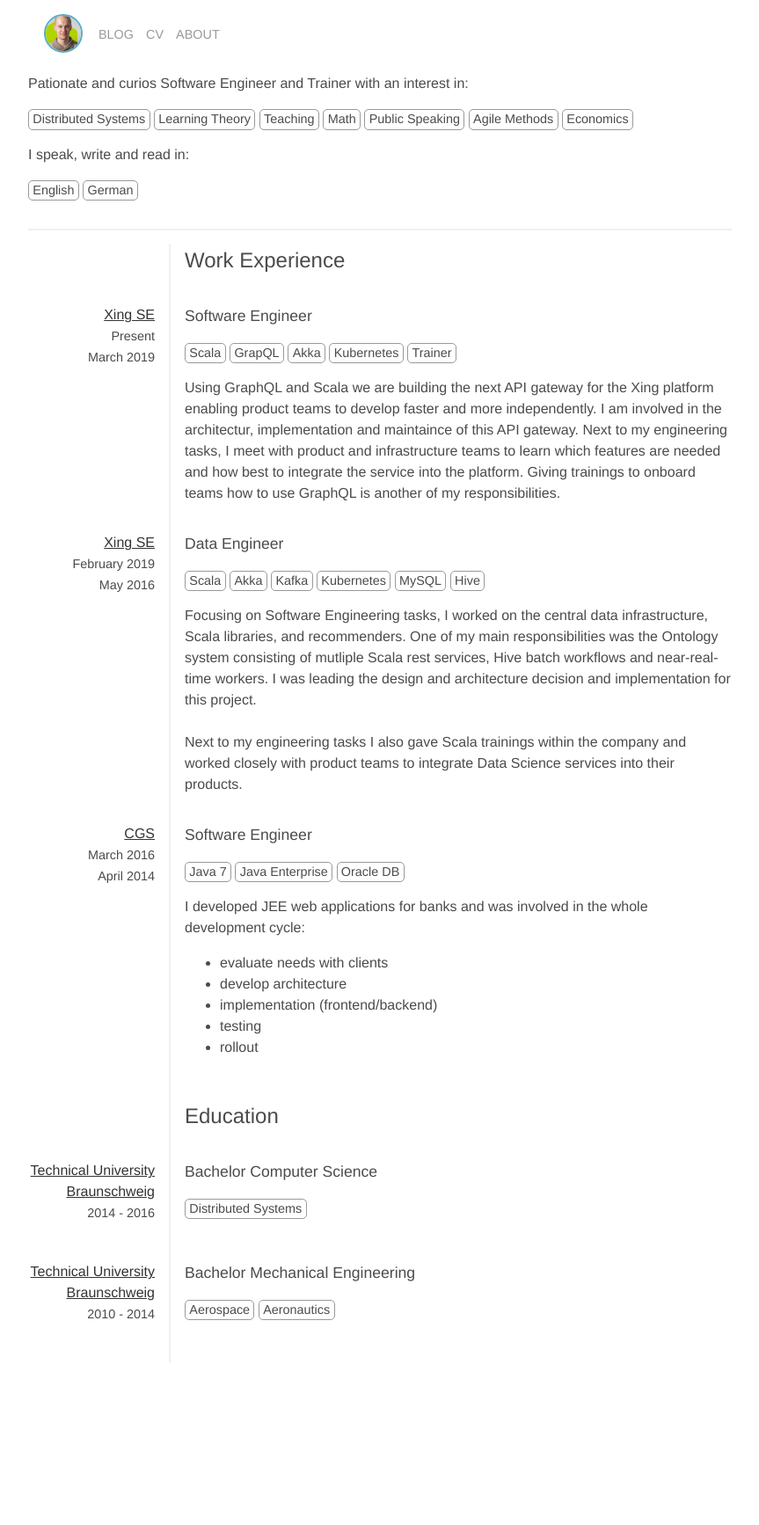
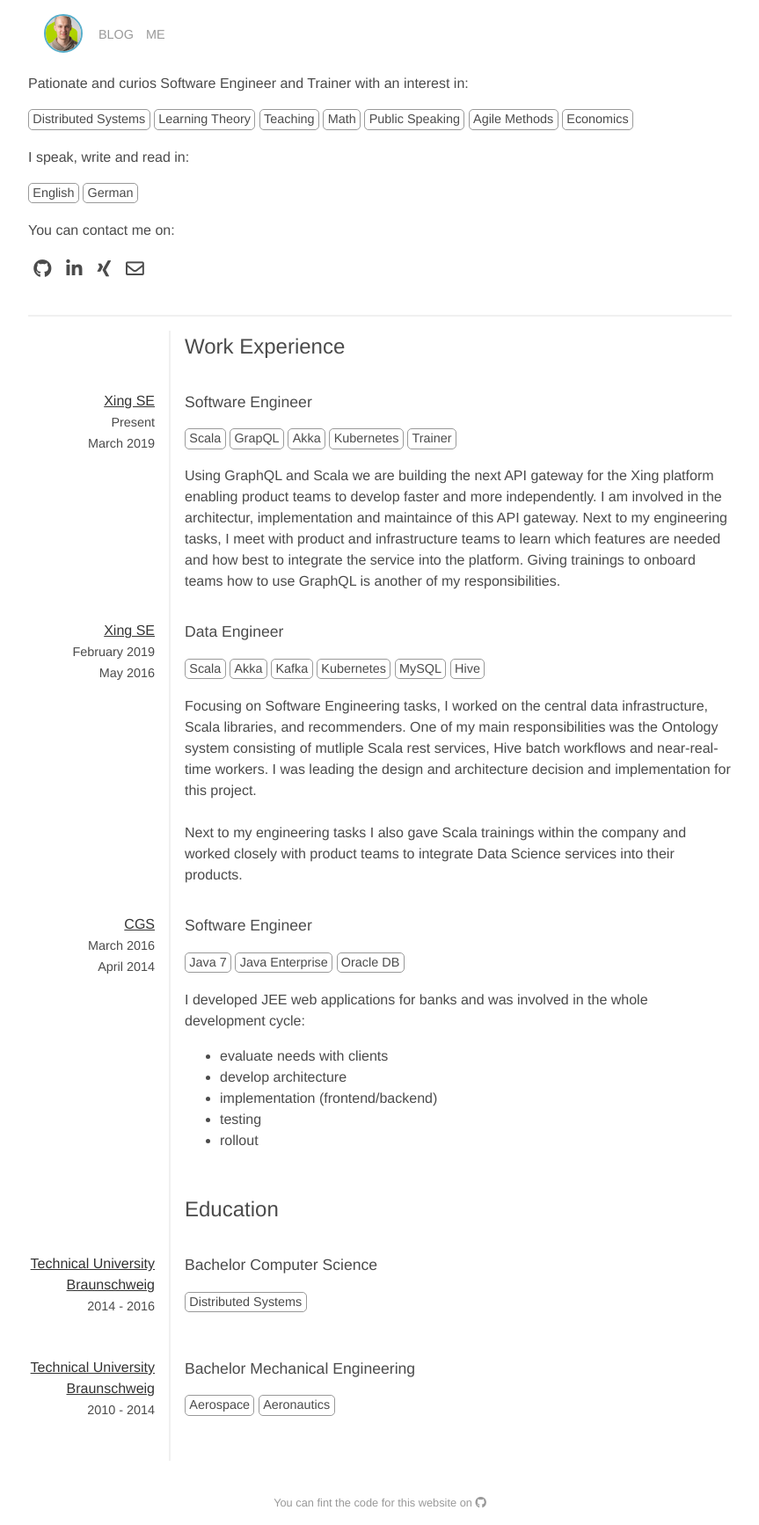
Before and after one commit to pheymann/paulheymann-website, a Jekyll site: the page built from cv.md, in a window 1280 px wide. Shown: the whole page at 88% size, without its empty margins (208-1071 px from the left). Built offline with Jekyll 4.4.1, drawn with Linux system fonts in a browser that asks for light colours; nearby versions of some CDN libraries; before the commit the page ends 1565 px from its top, so only the background shows below that.

Commit message:
added contacts and refined cv

```diff
--- a/_layouts/basic.html
+++ b/_layouts/basic.html
@@ -5,6 +5,7 @@
     <meta name="viewport" content="width=device-width, initial-scale=1.0">
 
     <link rel="stylesheet" type="text/css" href="/assets/css/style.css">
+    <link rel="stylesheet" href="https://use.fontawesome.com/releases/v5.8.2/css/all.css" integrity="sha384-oS3vJWv+0UjzBfQzYUhtDYW+Pj2yciDJxpsK1OYPAYjqT085Qq/1cq5FLXAZQ7Ay" crossorigin="anonymous">
 
     <title>Test</title>
   </head>
@@ -18,8 +19,7 @@
           <div class="col right-col">
             <ul class="nav-bar nav-bar-left">
               <li><a href="/">blog</a></li>
-              <li><a href="/cv">cv</a></li>
-              <li><a href="/about">about</a></li>
+              <li><a href="/cv">me</a></li>
             </ul>
 
             <div class="clearfix"></div>
@@ -29,5 +29,9 @@
     </header>
 
     {{ content }}
+
+    <footer>
+      You can fint the code for this website on <a href=""><i class="fab fa-github"></i></a>
+    </footer>
   </body>
 </html>
--- a/_layouts/cv.html
+++ b/_layouts/cv.html
@@ -21,6 +21,16 @@ layout: "basic"
   <ul class="cv-skill-list">
     <li>English</li>
     <li>German</li>
+  </ul>
+  <div class="clearfix"></div>
+
+  <span class="cv-intro">You can contact me on:</span>
+  <br/>
+  <ul class="cv-contact-list">
+    <li><a href="https://github.com/pheymann"><i class="fab fa-github"></i></a></li>
+    <li><a href="https://www.linkedin.com/in/paul-h-6b4a53144"><i class="fab fa-linkedin-in"></i></a></li>
+    <li><a href="https://www.xing.com/profile/Paul_Heymann"><i class="fab fa-xing"></i></a></li>
+    <li><a href="mailto:blog@paulheymann.de"><i class="far fa-envelope"></i></a></li>
   </ul>
   <div class="clearfix"></div>
 
@@ -50,7 +60,12 @@ layout: "basic"
     <div class="col right-cv-col">
       <div class="right-cv-margin">
         <span class="cv-title">Software Engineer</span>
-        <br/>
+        <div class="small-cv-company">
+          <a class="cv-company" href="https://corporate.xing.com/en/">Xing SE</a> <span class="cv-date">Present</span> - <span class="cv-date">March 2019</span>
+        </div>
+
+        <br class="br-switch"/>
+
         <ul class="cv-skill-list">
           <li>Scala</li>
           <li>GrapQL</li>
@@ -77,7 +92,12 @@ layout: "basic"
     <div class="col right-cv-col">
       <div class="right-cv-margin">
         <span class="cv-title">Data Engineer</span>
-        <br/>
+        <div class="small-cv-company">
+          <a class="cv-company" href="https://corporate.xing.com/en/">Xing SE</a> <span class="cv-date">February 2019</span> - <span class="cv-date">May 2016</span>
+        </div>
+
+        <br class="br-switch"/>
+
         <ul class="cv-skill-list">
           <li>Scala</li>
           <li>Akka</li>
@@ -108,7 +128,12 @@ layout: "basic"
     <div class="col right-cv-col">
       <div class="right-cv-margin">
         <span class="cv-title">Software Engineer</span>
-        <br/>
+        <div class="small-cv-company">
+          <a class="cv-company" href="https://www.cgs-online.de/">CGS</a> <span class="cv-date">March 2016</span> - <span class="cv-date">April 2014</span>
+        </div>
+
+        <br class="br-switch"/>
+
         <ul class="cv-skill-list">
           <li>Java 7</li>
           <li>Java Enterprise</li>
@@ -128,6 +153,7 @@ layout: "basic"
   </div>
 
   <div class="row">
+    <div id="education-sep" class="cv-section-separator"></div>
     <div class="col left-cv-col">
       <div class="left-cv-margin">
         <span class="invisible">.</span>
@@ -150,7 +176,12 @@ layout: "basic"
     <div class="col right-cv-col">
       <div class="right-cv-margin">
         <span class="cv-title">Bachelor Computer Science</span>
-        <br/>
+        <div class="small-cv-company">
+          <a class="cv-company" href="https://www.tu-braunschweig.de/">Technical University Braunschweig</a> <span class="cv-date">2016</span> - <span class="cv-date">2014</span>
+        </div>
+
+        <br class="br-switch"/>
+
         <ul class="cv-skill-list">
           <li>Distributed Systems</li>
         </ul>
@@ -170,7 +201,12 @@ layout: "basic"
     <div class="col right-cv-col">
       <div class="right-cv-margin">
         <span class="cv-title">Bachelor Mechanical Engineering</span>
-        <br/>
+        <div class="small-cv-company">
+          <a class="cv-company" href="https://www.tu-braunschweig.de/">Technical University Braunschweig</a> <span class="cv-date">2014</span> - <span class="cv-date">2010</span>
+        </div>
+
+        <br class="br-switch"/>
+
         <ul class="cv-skill-list">
           <li>Aerospace</li>
           <li>Aeronautics</li>
--- a/assets/css/style.css
+++ b/assets/css/style.css
@@ -8,6 +8,17 @@ body {
 
 header {
     padding-top: 1em;
+}
+
+footer {
+    font-size: 0.8em;
+    color: #999; /* light grey */
+    text-align: center;
+    margin-top: 3em;
+}
+
+footer a {
+    color: #999; /* light grey */
 }
 
 h1,
@@ -197,10 +208,32 @@ a:active {
     font-weight: normal;
 }
 
+.small-cv-company {
+    display: none;
+}
+
+.cv-contact-list,
 .cv-skill-list {
     list-style: none;
     float: left;
     padding: 0;
+}
+
+.cv-contact-list li {
+    display: inline-block;
+    font-size: 1.3em;
+    padding-right: 0.3em;
+    padding-left: 0.3em;
+    margin-bottom: 0.2em;
+}
+
+.cv-contact-list li a {
+    color: #4b4b4b; /* default color */
+}
+
+.cv-contact-list li a:hover,
+.cv-contact-list li a:active {
+    color: #56aecb; /* link blue */
 }
 
 .cv-skill-list li {
@@ -210,6 +243,7 @@ a:active {
     border-radius: 5px;
     padding-right: 0.3em;
     padding-left: 0.3em;
+    margin-bottom: 0.2em;
 }
 
 .left-cv-margin {
@@ -344,6 +378,12 @@ a:active {
     }
 }
 
+@media only screen and (min-width: 650px) {
+    #education-sep {
+        display: none;
+    }
+}
+
 @media only screen and (max-width: 650px) {
     .small-post-date {
         display: inline;
@@ -356,14 +396,34 @@ a:active {
     }
 
     .entry-col,
-    .date-col {
+    .date-col,
+    .left-cv-col{
         width: 0%;
         display: none;
     }
 
-    .post-col {
+    .post-col,
+    .right-cv-col {
         width: 100%;
         margin-bottom: 2em;
+    }
+
+    .right-cv-margin {
+        border-left: none;
+        padding-bottom: 0em;
+        padding-left: 0;
+    }
+
+    .small-cv-company {
+        display: block;
+    }
+
+    .cv-company {
+        font-size: 0.9em;
+    }
+
+    .br-switch {
+        display: none;
     }
 
     .entry,
```
